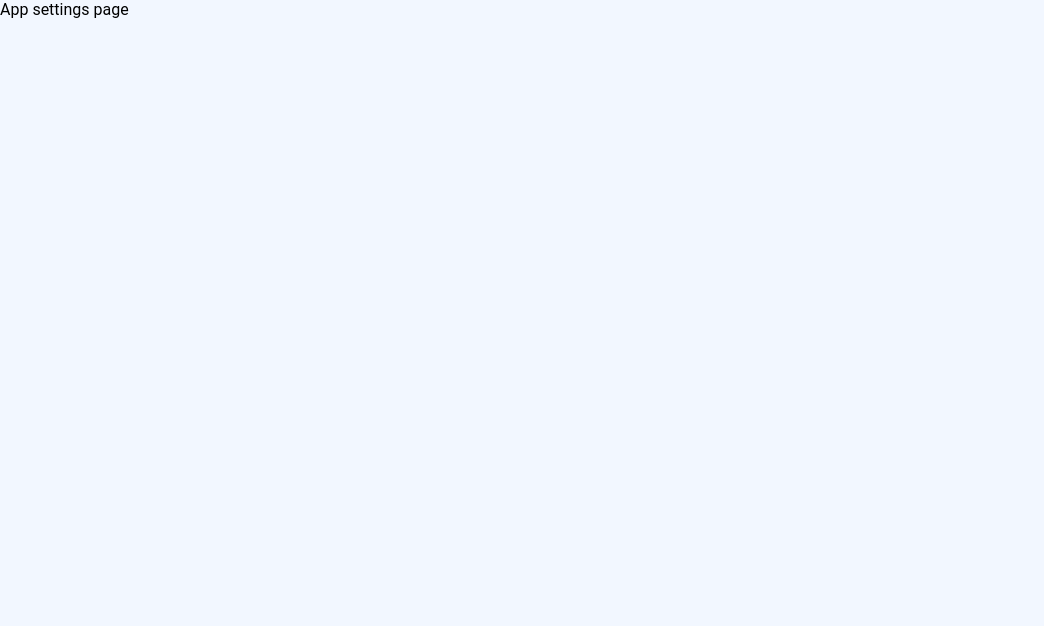
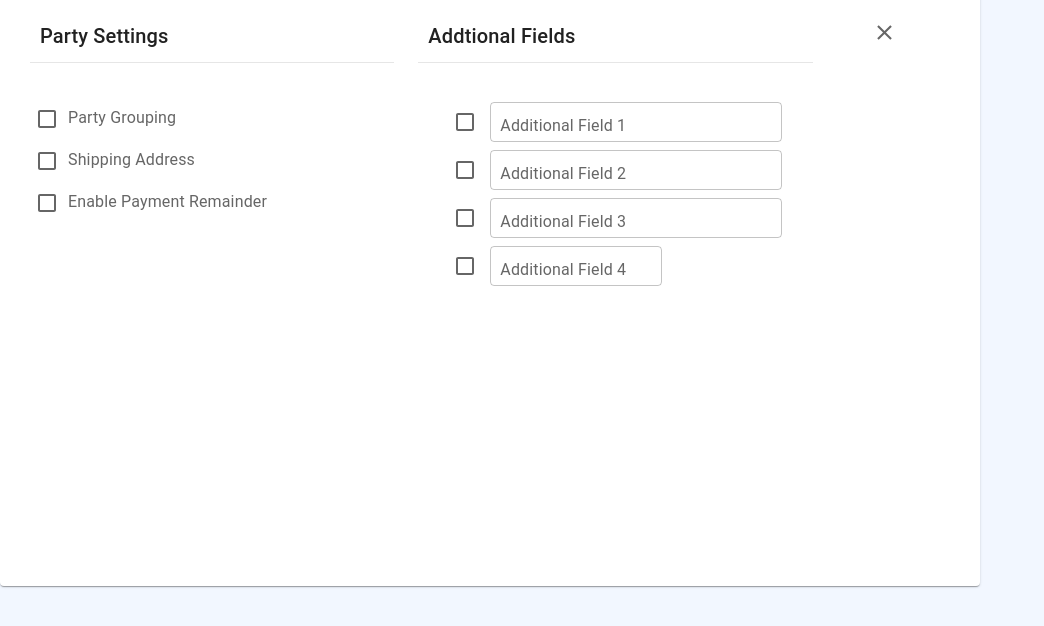
Before and after one commit to Juzbill/react-js, a Next.js app: page /app/settings/settingsnav in a window 1280 px wide. Shown: the top 626 px of the page, without its empty margins (0-1044 px from the left). Built offline with nearby package versions, Linux system fonts and the light colour scheme.

Commit message:
addparties

```diff
--- a/app/app/parties/customers/settings/page.tsx
+++ /dev/null
@@ -1,10 +0,0 @@
-import Settings from "@/components/Parties/Customers/setting/settings";
-export interface IpageProps {}
-
-export default function page(props: IpageProps) {
-  return (
-    <div className="flex w-full h-full pt-[102px] p-3">
-      <Settings/>
-    </div>
-  );
-}
--- a/app/app/settings/settingsnav/page.tsx
+++ b/app/app/settings/settingsnav/page.tsx
@@ -1,7 +1,10 @@
 import * as React from "react";
+import Settings from "@/components/Parties/Customers/setting/settings";
 
 export interface IpageProps {}
 
 export default function page(props: IpageProps) {
-  return <div>App settings page</div>;
+  return <div>
+    <Settings/>
+  </div>;
 }
--- a/components/Parties/Customers/addparties/addparties.tsx
+++ b/components/Parties/Customers/addparties/addparties.tsx
@@ -97,7 +97,7 @@ const Addparties: React.FC = () => {
 
   const handleIconClick = () => {
 
-    router.push("/app/parties/customers/settings")
+    router.push("/app/settings/settingsnav")
   };
 
   return (
```
